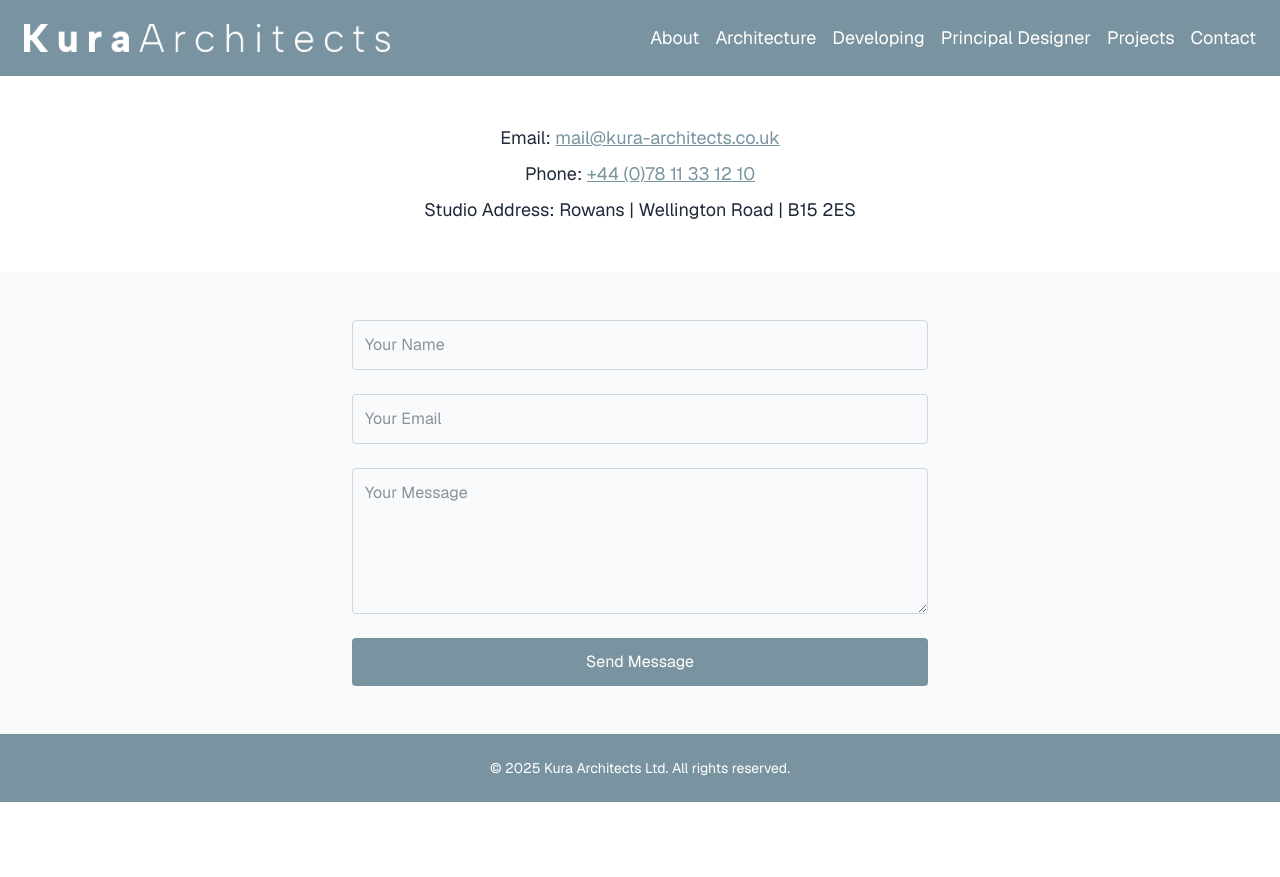
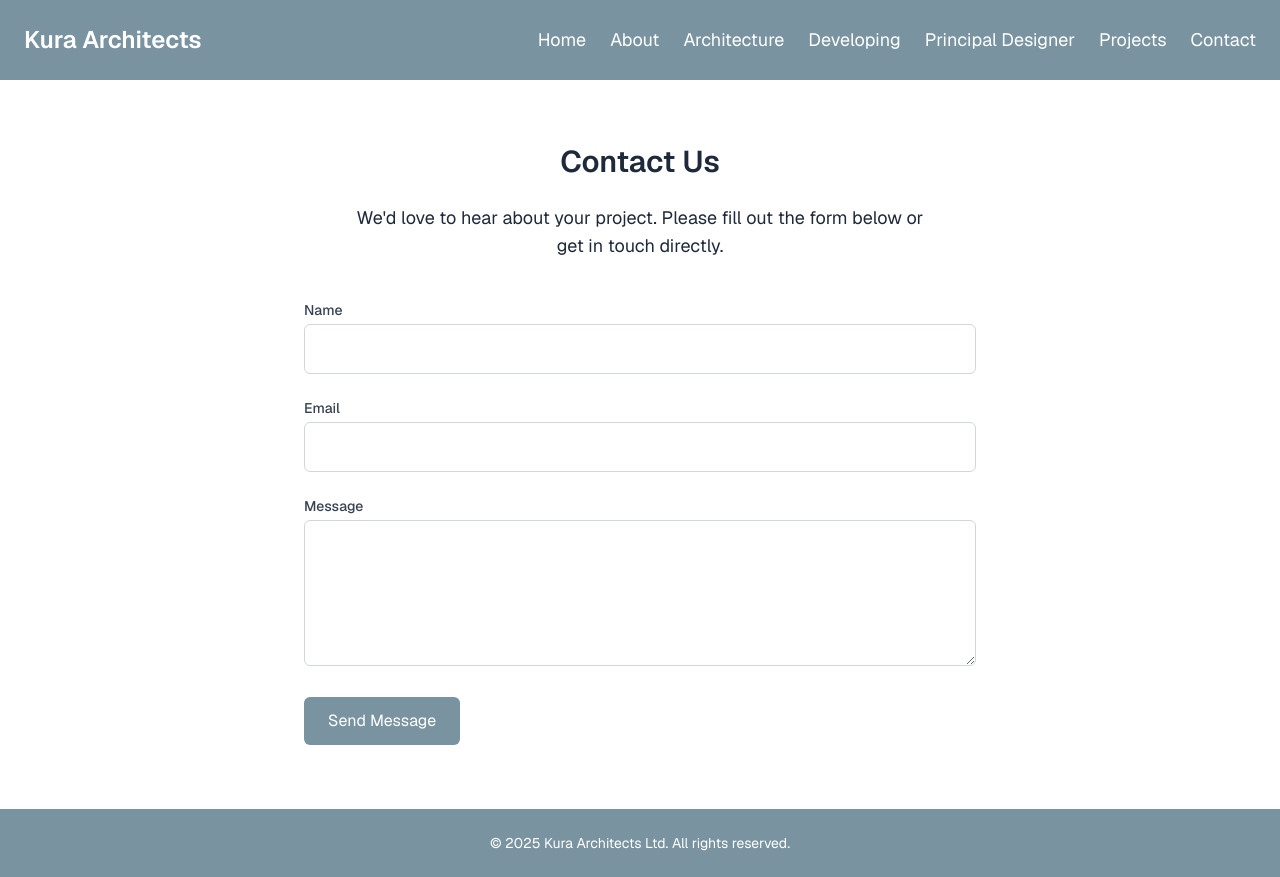
Before and after one commit to KuraArchitects/kura-architects-site, a Next.js app: page /contact in a window 1280 px wide. Before the commit the page ends 802 px from the top, so only its background shows below. Built offline with nearby package versions, Linux system fonts and the light colour scheme.

Commit message:
Restore full contact form layout

```diff
--- a/app/contact/page.js
+++ b/app/contact/page.js
@@ -1,25 +1,16 @@
 'use client';
 
-import { useEffect } from "react";
-import { motion } from "framer-motion";
-import Image from "next/image";
-import Link from "next/link";
+import Link from 'next/link';
 
 export default function ContactPage() {
-  useEffect(() => {
-    document.title = "Contact | Kura Architects";
-  }, []);
-
   return (
-    <main className="min-h-screen bg-white text-gray-800 font-sans">
+    <div className="flex flex-col min-h-screen bg-white text-gray-800 font-sans">
 
       {/* Header */}
-      <header className="p-6 bg-[#7994a0] text-white">
-        <div className="flex flex-col items-center sm:flex-row sm:justify-between">
-          <Link href="/">
-            <Image src="/Logo.png" alt="Kura Architects" width={366} height={100} />
-          </Link>
-          <nav className="mt-4 sm:mt-0 space-x-4 text-lg text-center sm:text-right">
+      <header className="flex flex-col md:flex-row items-center justify-between p-6 bg-[#7994a0] text-white">
+        <div className="text-2xl font-semibold mb-4 md:mb-0">Kura Architects</div>
+        <nav className="space-x-6 text-lg">
+          <Link href="/" className="hover:underline">Home</Link>
           <Link href="/about" className="hover:underline">About</Link>
           <Link href="/architecture" className="hover:underline">Architecture</Link>
           <Link href="/developing" className="hover:underline">Developing</Link>
@@ -27,59 +18,38 @@ export default function ContactPage() {
           <Link href="/projects" className="hover:underline">Projects</Link>
           <Link href="/contact" className="hover:underline">Contact</Link>
         </nav>
-        </div>
       </header>
 
-      {/* Contact Info */}
-      <section className="px-6 py-12 text-center">
-        <motion.div
-          initial={{ opacity: 0, y: 30 }}
-          animate={{ opacity: 1, y: 0 }}
-          transition={{ duration: 1 }}
-          className="max-w-2xl mx-auto"
-        >
-          <p className="text-lg mb-2">Email: <a href="mailto:mail@kura-architects.co.uk" className="text-[#7994a0] underline">mail@kura-architects.co.uk</a></p>
-          <p className="text-lg mb-2">Phone: <a href="tel:+447811331210" className="text-[#7994a0] underline">+44 (0)78 11 33 12 10</a></p>
-          <p className="text-lg">Studio Address: Rowans | Wellington Road | B15 2ES</p>
-        </motion.div>
-      </section>
+      {/* Contact Content */}
+      <main className="flex-grow px-6 py-16 text-center">
+        <h1 className="text-3xl font-semibold mb-6">Contact Us</h1>
+        <p className="max-w-xl mx-auto text-lg mb-10">
+          We'd love to hear about your project. Please fill out the form below or get in touch directly.
+        </p>
 
-      {/* Contact Form */}
-      <section className="px-6 py-12 bg-gray-50">
-        <div className="max-w-xl mx-auto">
-          <form className="grid gap-6">
-            <input
-              type="text"
-              placeholder="Your Name"
-              className="border border-gray-300 p-3 rounded"
-              required
-            />
-            <input
-              type="email"
-              placeholder="Your Email"
-              className="border border-gray-300 p-3 rounded"
-              required
-            />
-            <textarea
-              rows="5"
-              placeholder="Your Message"
-              className="border border-gray-300 p-3 rounded"
-              required
-            ></textarea>
-            <button
-              type="submit"
-              className="bg-[#7994a0] text-white py-3 px-6 rounded hover:bg-[#5f7889]"
-            >
+        <form className="max-w-2xl mx-auto text-left space-y-6">
+          <div>
+            <label className="block text-sm font-medium text-gray-700 mb-1" htmlFor="name">Name</label>
+            <input type="text" id="name" className="w-full border border-gray-300 rounded-md p-3" required />
+          </div>
+          <div>
+            <label className="block text-sm font-medium text-gray-700 mb-1" htmlFor="email">Email</label>
+            <input type="email" id="email" className="w-full border border-gray-300 rounded-md p-3" required />
+          </div>
+          <div>
+            <label className="block text-sm font-medium text-gray-700 mb-1" htmlFor="message">Message</label>
+            <textarea id="message" rows="5" className="w-full border border-gray-300 rounded-md p-3" required></textarea>
+          </div>
+          <button type="submit" className="bg-[#7994a0] text-white px-6 py-3 rounded-md hover:bg-[#5c7b8a]">
             Send Message
           </button>
         </form>
-        </div>
-      </section>
+      </main>
 
       {/* Footer */}
-      <footer className="p-6 bg-[#7994a0] text-white text-center text-sm">
+      <footer className="mt-auto p-6 bg-[#7994a0] text-white text-center text-sm">
         &copy; {new Date().getFullYear()} Kura Architects Ltd. All rights reserved.
       </footer>
-    </main>
+    </div>
   );
 }
```
Lines whose indentation alone changed are shown as unchanged.
